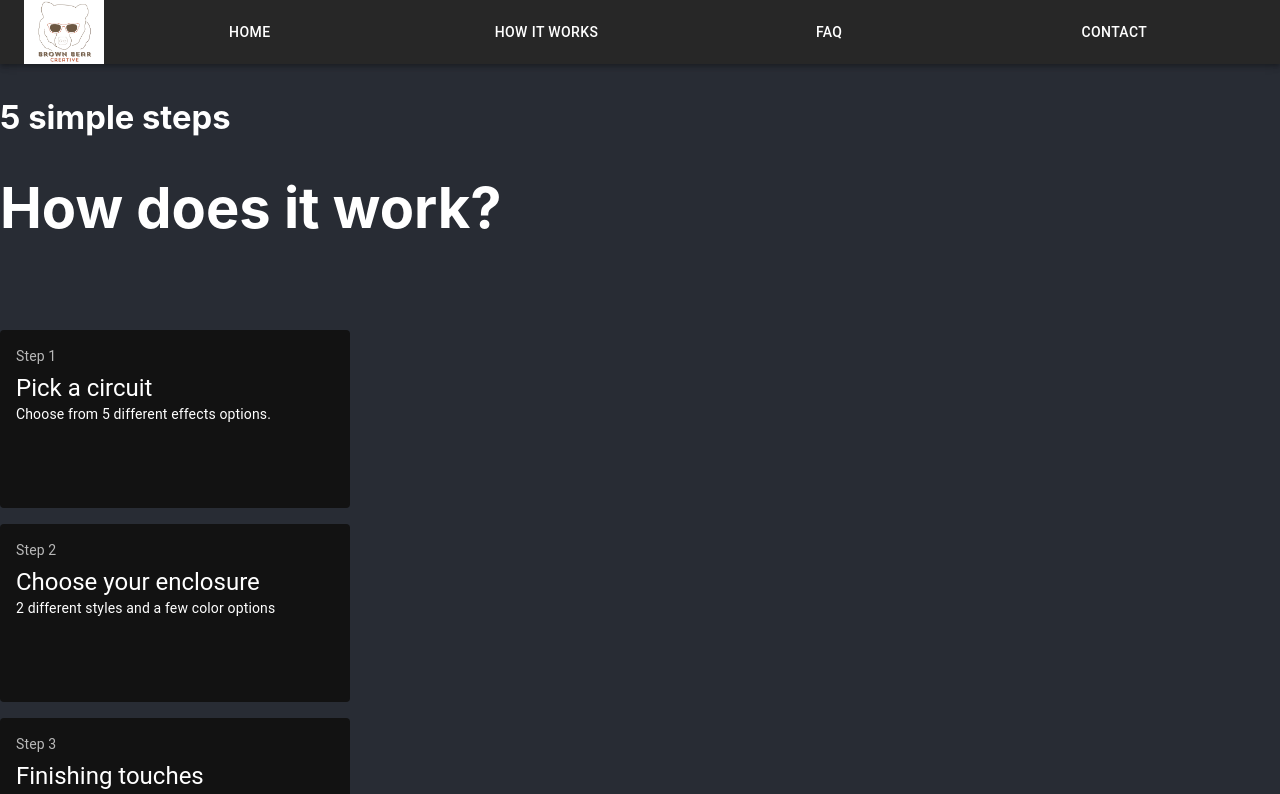
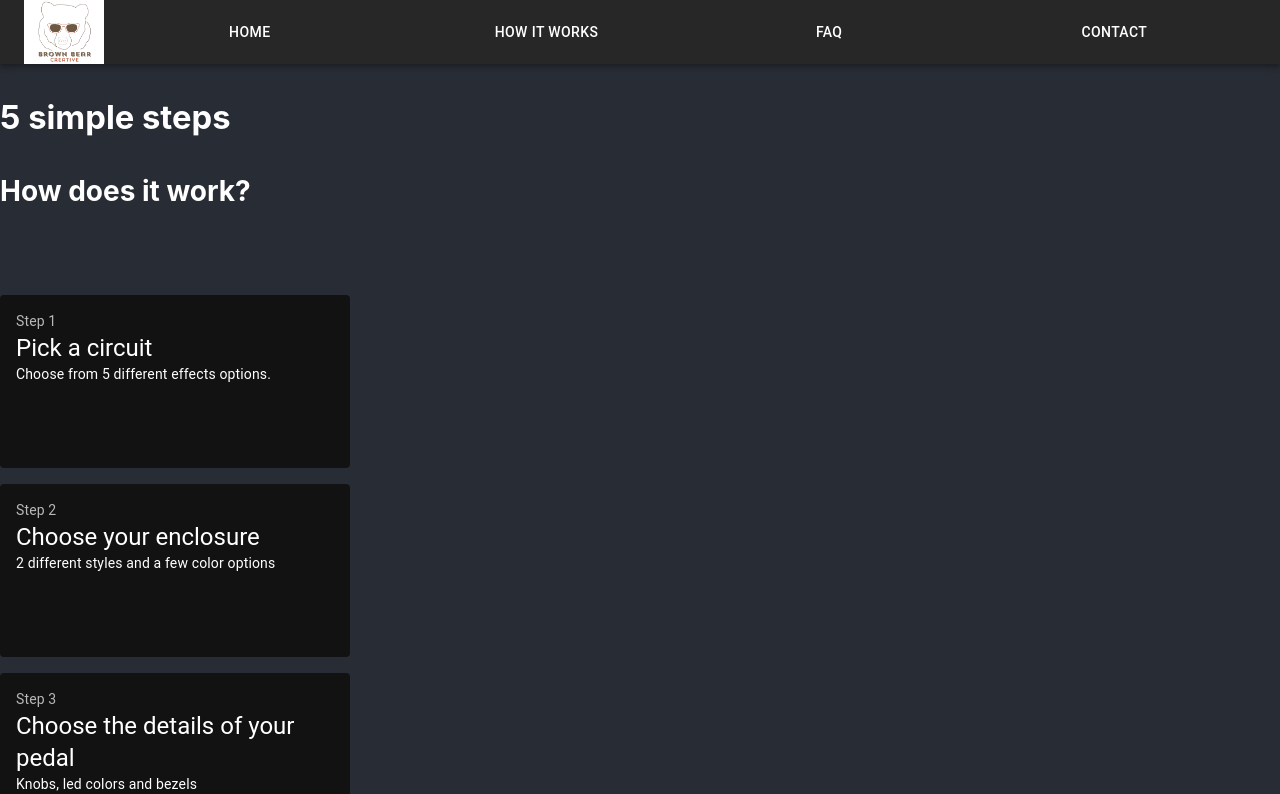
Before and after one commit to jaylingelbach/brownbearpedals, a React (Create React App) app: page /how-it-works in a window 1280 px wide. Shown: the top 794 px of the page. Built offline with nearby package versions, Linux system fonts and the light colour scheme.

Commit message:
text changes

```diff
--- a/src/components/HowItWorksCard/HowItWorksCard.jsx
+++ b/src/components/HowItWorksCard/HowItWorksCard.jsx
@@ -1,35 +1,24 @@
 import * as React from 'react';
-import Box from '@mui/material/Box';
 import Card from '@mui/material/Card';
-import CardActions from '@mui/material/CardActions';
 import CardContent from '@mui/material/CardContent';
-import Button from '@mui/material/Button';
+import Grid from '@mui/material/Grid';
 import Typography from '@mui/material/Typography';
-import howItWorksCardInfo from '../../faqQuestions/howItWorksCardInfo/howItWorksCardInfo';
-
-const bull = (
-  <Box
-    component="span"
-    sx={{ display: 'inline-block', mx: '2px', transform: 'scale(0.8)' }}
-  >
-    •
-  </Box>
-);
+import howItWorksCardInfo from '../../howItWorksCardInfo/howItWorksCardInfo';
 
 export default function HowItWorksCard() {
   return (
-    <div>
+    <Grid>
     {howItWorksCardInfo.map((prop, key) => {
         return (
-          <Card variant=" outlined" sx={{ minWidth: 275, maxWidth: 350, mt: 2, justifyContent: 'center' }}>
-            <CardContent gutterBottom>
-              <Typography sx={{ fontSize: 14 }} color="text.secondary" gutterBottom>
+          <Card variant=" outlined" key={key} sx={{ minWidth: 275, maxWidth: 350, mt: 2}}>
+            <CardContent gutterbottom="true">
+              <Typography sx={{ fontSize: 14 }} color="text.secondary" gutterbottom="true">
                 {prop.id}
               </Typography>
-              <Typography variant="h5" component="div">
+              <Typography variant="h5" component="div" gutterbottom="true">
                 {prop.title}
               </Typography>
-              <Typography variant="body2">
+              <Typography variant="body2" gutterbottom="true">
                 {prop.summary}
                 <br />
               </Typography>
@@ -39,7 +28,7 @@ export default function HowItWorksCard() {
           </Card>
         );
       })}
-    </div>
+    </Grid>
 
   );
 }
--- a/src/components/howItWorks.jsx
+++ b/src/components/howItWorks.jsx
@@ -1,23 +1,17 @@
+import {Grid} from '@mui/material';
 import * as React from 'react';
 import HowItWorksCard from './HowItWorksCard/HowItWorksCard';
 
 
 export default function HowItWorks() {
   return (
-
-      <div className="How-it-works">
-        <div className="How-it-works-steps">
+      <Grid container className="How-it-works">
+        <Grid item className="How-it-works-steps">
           <h3>5 simple steps</h3>
-          <h1>How does it work?</h1>
-
+          <h4>How does it work?</h4>
           <br/>
           <HowItWorksCard></HowItWorksCard>
-        </div>
-
-
-      </div>
-
-
-
+        </Grid>
+      </Grid>
   );
 }
--- a/src/faqQuestions/howItWorksCardInfo/howItWorksCardInfo.js
+++ b/src/howItWorksCardInfo/howItWorksCardInfo.js
@@ -11,7 +11,7 @@ const howItWorksCardInfo = [
     },
     {
         id: "Step 3",
-        title: "Finishing touches",
+        title: "Choose the details of your pedal",
         summary: "Knobs, led colors and bezels"
     },
     {
```
